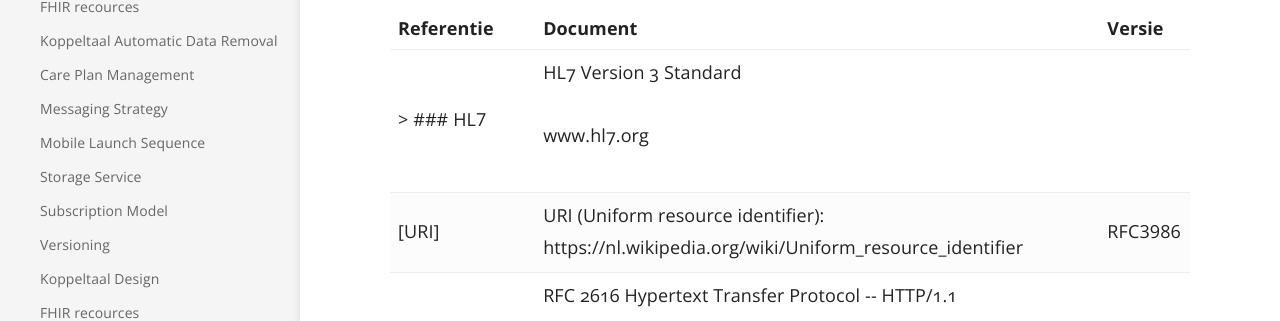
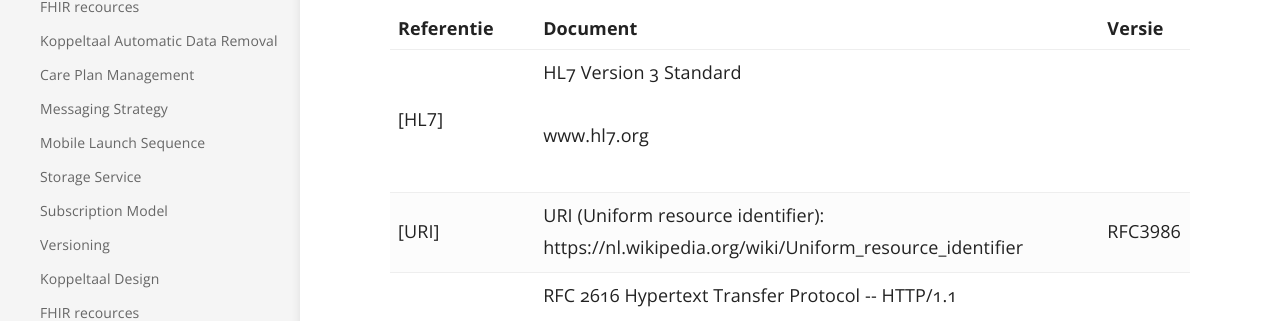
Before and after one commit to Koppeltaal/Koppeltaal-Documentation, a Jekyll site: the page built from kaders-en-uitgangspunten.md, in a window 1280 px wide and 900 px high, scrolled down 323 px. Shown: the part 152-473 px from the top of the window. Built offline with Jekyll 4.4.1, drawn with Linux system fonts in a browser that asks for light colours; our own code applies the rules of GitHub Pages for plain Markdown files.

Commit message:
GitBook: [master] one page modified

```diff
--- a/kaders-en-uitgangspunten.md
+++ b/kaders-en-uitgangspunten.md
@@ -14,7 +14,7 @@ De onderstaande documenten zijn normatief en leidend voor dit document.
   </thead>
   <tbody>
     <tr>
-      <td style="text-align:left">&gt; ### HL7</td>
+      <td style="text-align:left">[HL7]</td>
       <td style="text-align:left">
         <p>HL7 Version 3 Standard</p>
         <p>www.hl7.org</p>
```
